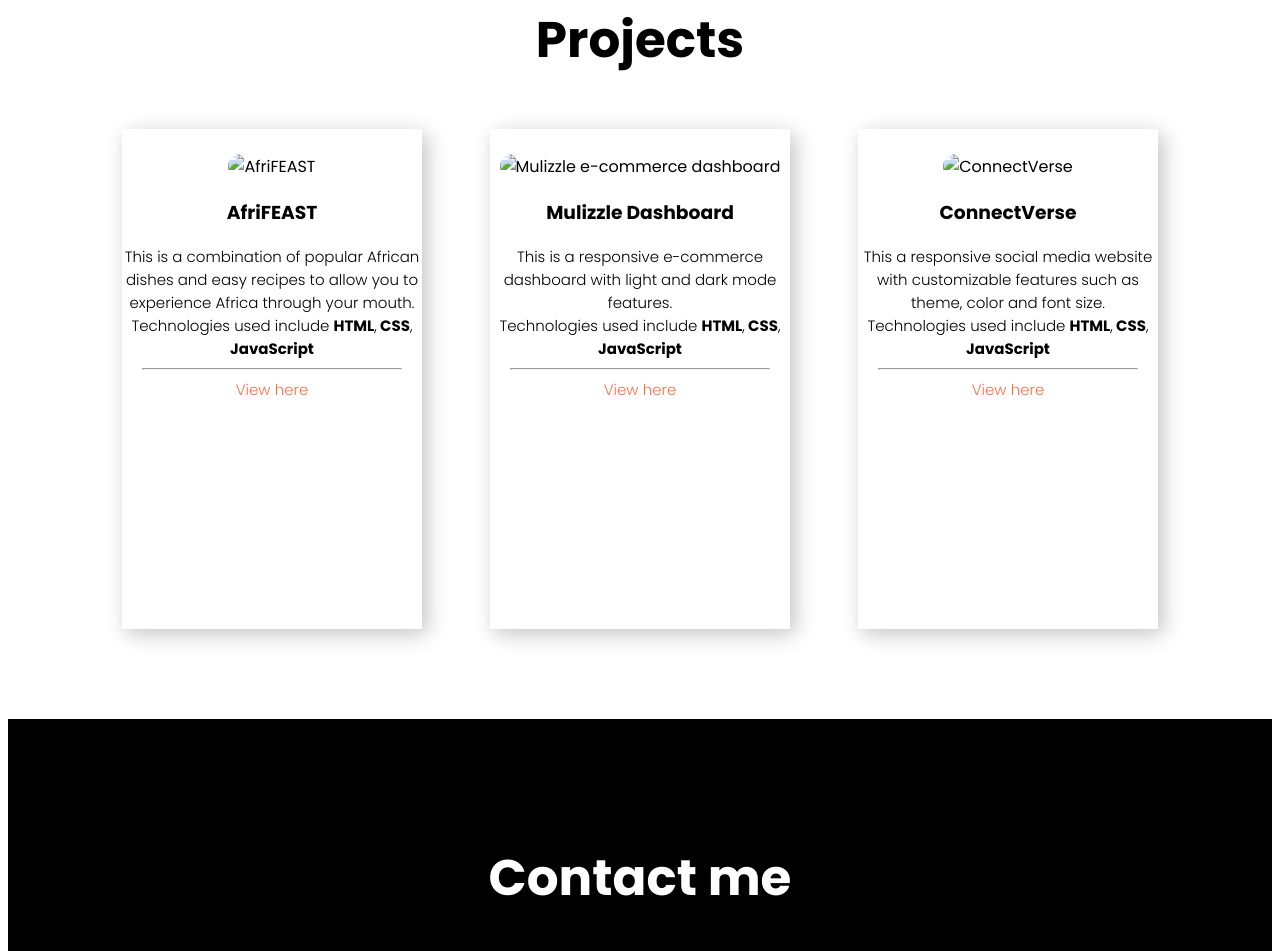
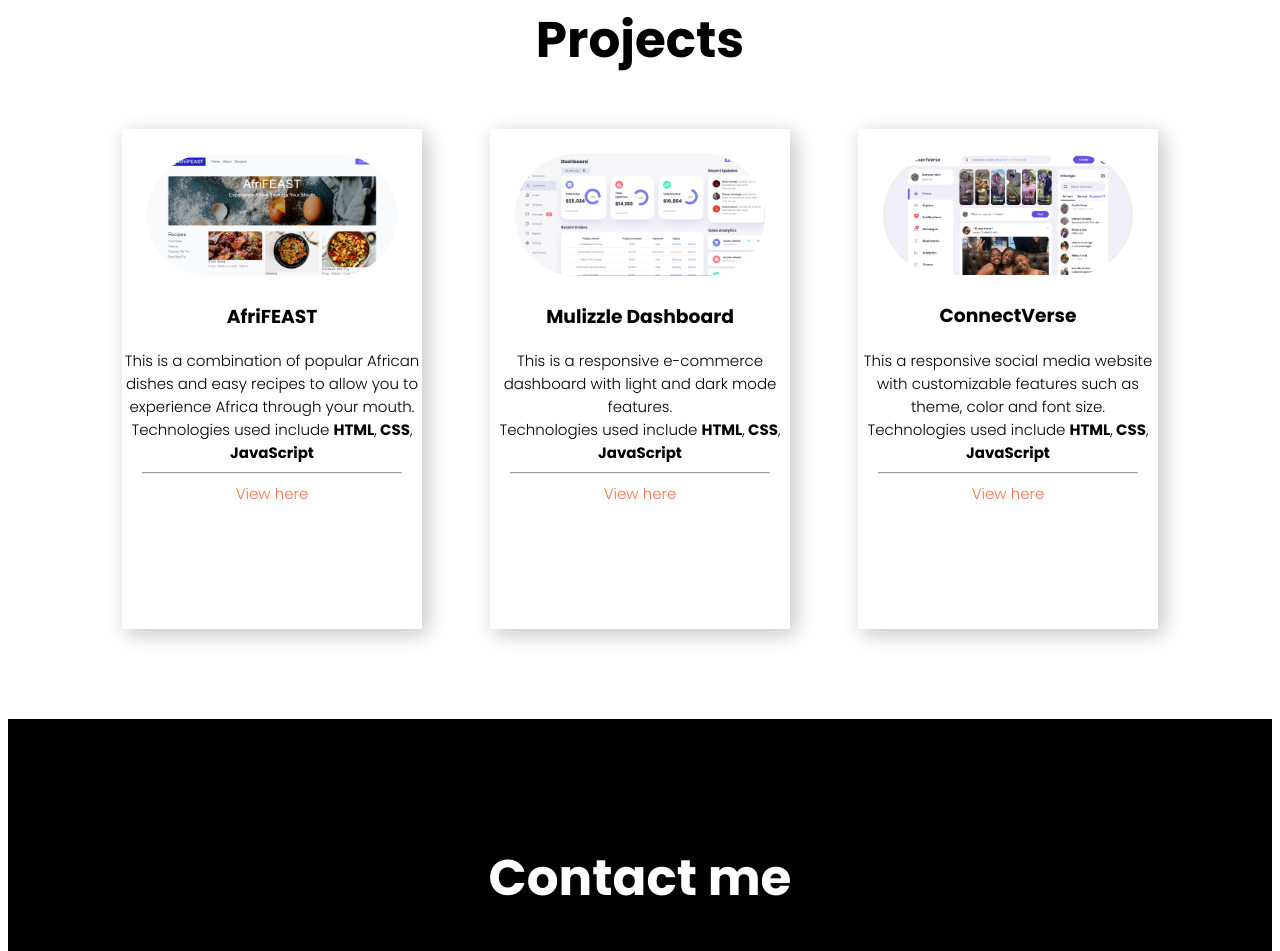
Before and after one commit to Samstar10/portfolio-site, a plain HTML site: page index.html in a window 1280 px wide. Shown: the part 1605-2556 px from the top of the page. Drawn offline with Linux system fonts and the light colour scheme; the site is published under a folder, as on GitHub Pages, so addresses that start at the root find nothing.

Commit message:
Fix bugs

```diff
--- a/index.html
+++ b/index.html
@@ -55,7 +55,7 @@
         <h2>Projects</h2>
         <div class="project-container">
             <div class="project-card">
-                <img class="project-image" src="/images/AfriFEAST.png" alt="AfriFEAST">
+                <img class="project-image" src="./images/AfriFEAST.png" alt="AfriFEAST">
                 <h3>AfriFEAST</h3>
                 <p class="subtext">This is a combination of popular African dishes and easy recipes to allow you to experience Africa through your mouth.</p>
                 <p class="subtext">Technologies used include <b>HTML</b>,<b> CSS</b>, <b>JavaScript</b></p>
@@ -63,7 +63,7 @@
                 <p class="subtext"><a class="project-link" href="https://afri-feast.netlify.app/">View here</a></p>
             </div>
             <div class="project-card">
-                <img class="project-image" src="/images/DashBoard.png" alt="Mulizzle e-commerce dashboard">
+                <img class="project-image" src="./images/DashBoard.png" alt="Mulizzle e-commerce dashboard">
                 <h3>Mulizzle Dashboard</h3>
                 <p class="subtext">This is a responsive e-commerce dashboard with light and dark mode features.</p>
                 <p class="subtext">Technologies used include <b>HTML</b>,<b> CSS</b>, <b>JavaScript</b></p>
@@ -71,7 +71,7 @@
                 <p class="subtext"><a class="project-link" href="https://mulizzle-dash.netlify.app/">View here</a></p>
             </div>
             <div class="project-card">
-                <img class="project-image" src="/images/ConnectVerse.png" alt="ConnectVerse">
+                <img class="project-image" src="./images/ConnectVerse.png" alt="ConnectVerse">
                 <h3>ConnectVerse</h3>
                 <p class="subtext">This a responsive social media website with customizable features such as theme, color and font size.</p>
                 <p class="subtext">Technologies used include <b>HTML</b>,<b> CSS</b>, <b>JavaScript</b></p>
```
